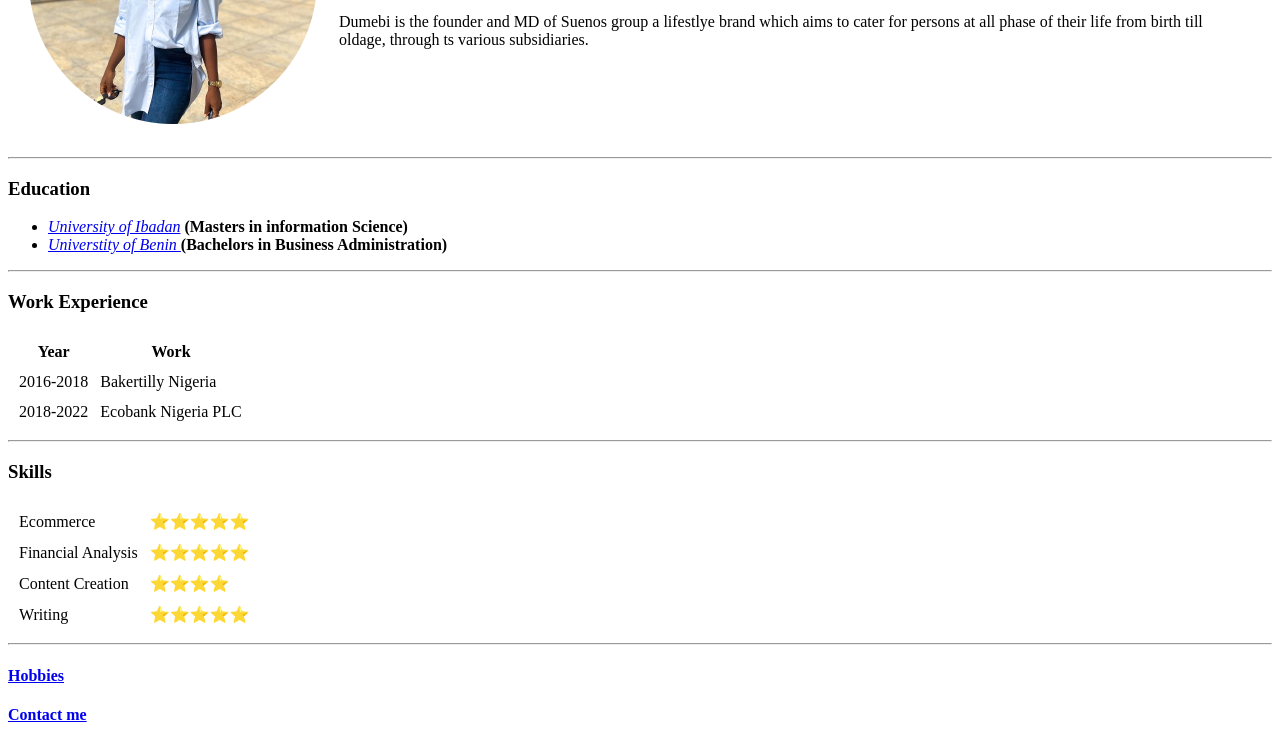
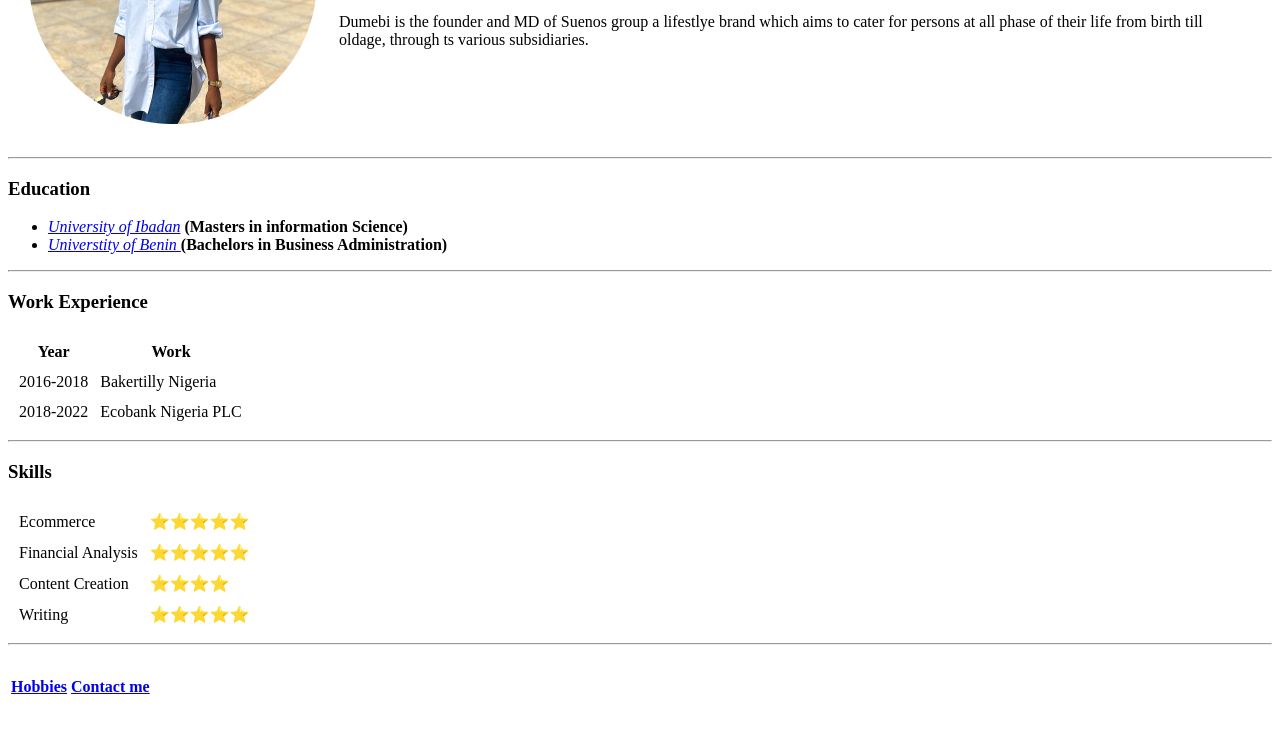
Before and after one commit to Dumebi-M/CV, a plain HTML site: page index.html in a window 1280 px wide. Shown: the part 193-938 px from the top of the page. Drawn offline with Linux system fonts and the light colour scheme.

Commit message:
Updated My hobbies and Contact me
Updated My hobbies and Contact mr into a table format

```diff
--- a/index.html
+++ b/index.html
@@ -67,8 +67,13 @@
     </tr>
   </table>
   <hr>
-  <h4><a href="Hobbies.html">Hobbies</a></h4>
-  <h4><a href="Contact me.html"><strong>Contact me</strong></a></h4>
+  <table>
+    <tr>
+      <td><h4><a href="Hobbies.html">Hobbies</a></h4></td>
+      <td>  <h4><a href="Contact me.html"><strong>Contact me</strong></a></h4></td>
+    </tr>
+  </table>
+
 
 </body>
 
```
